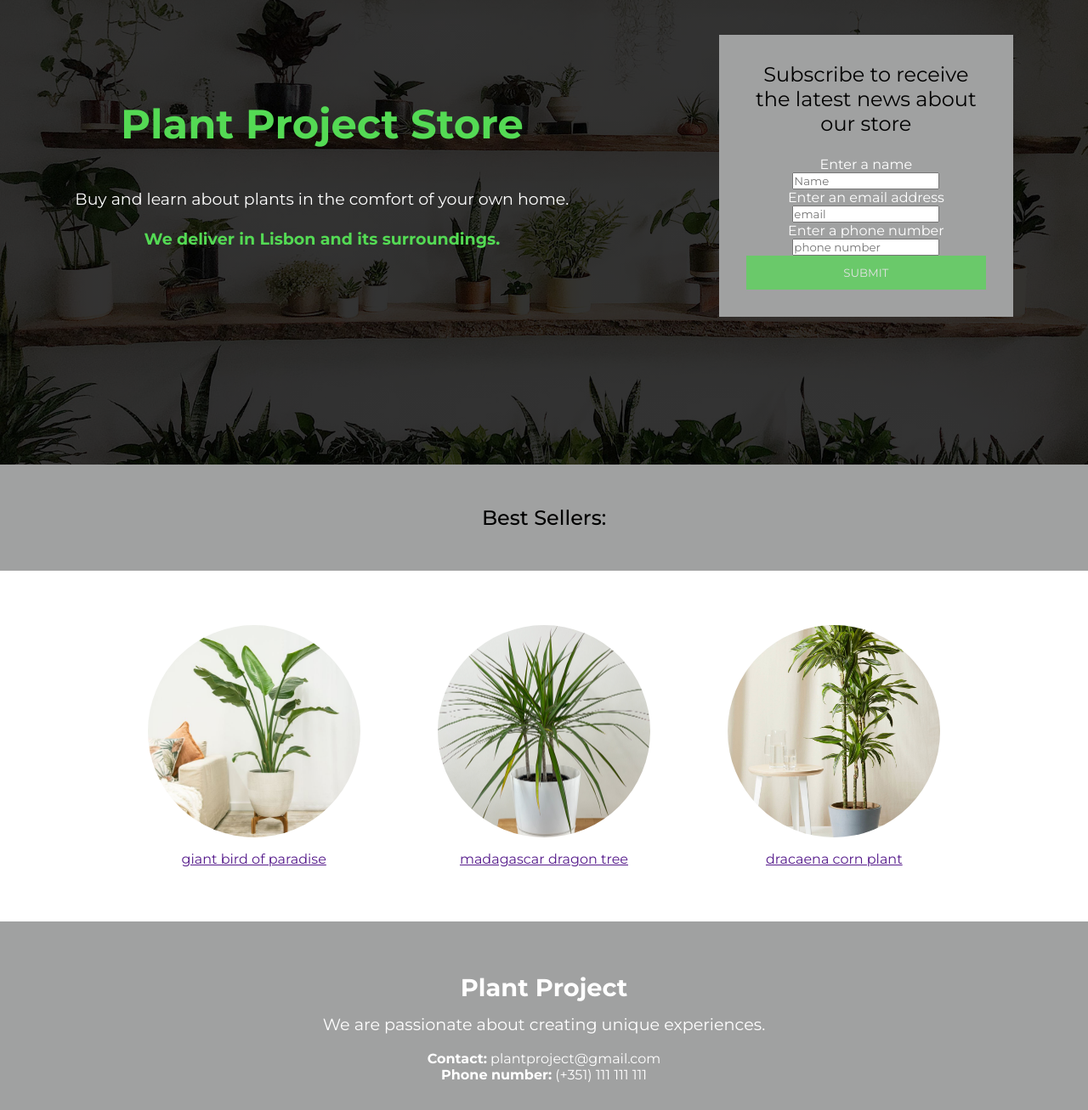
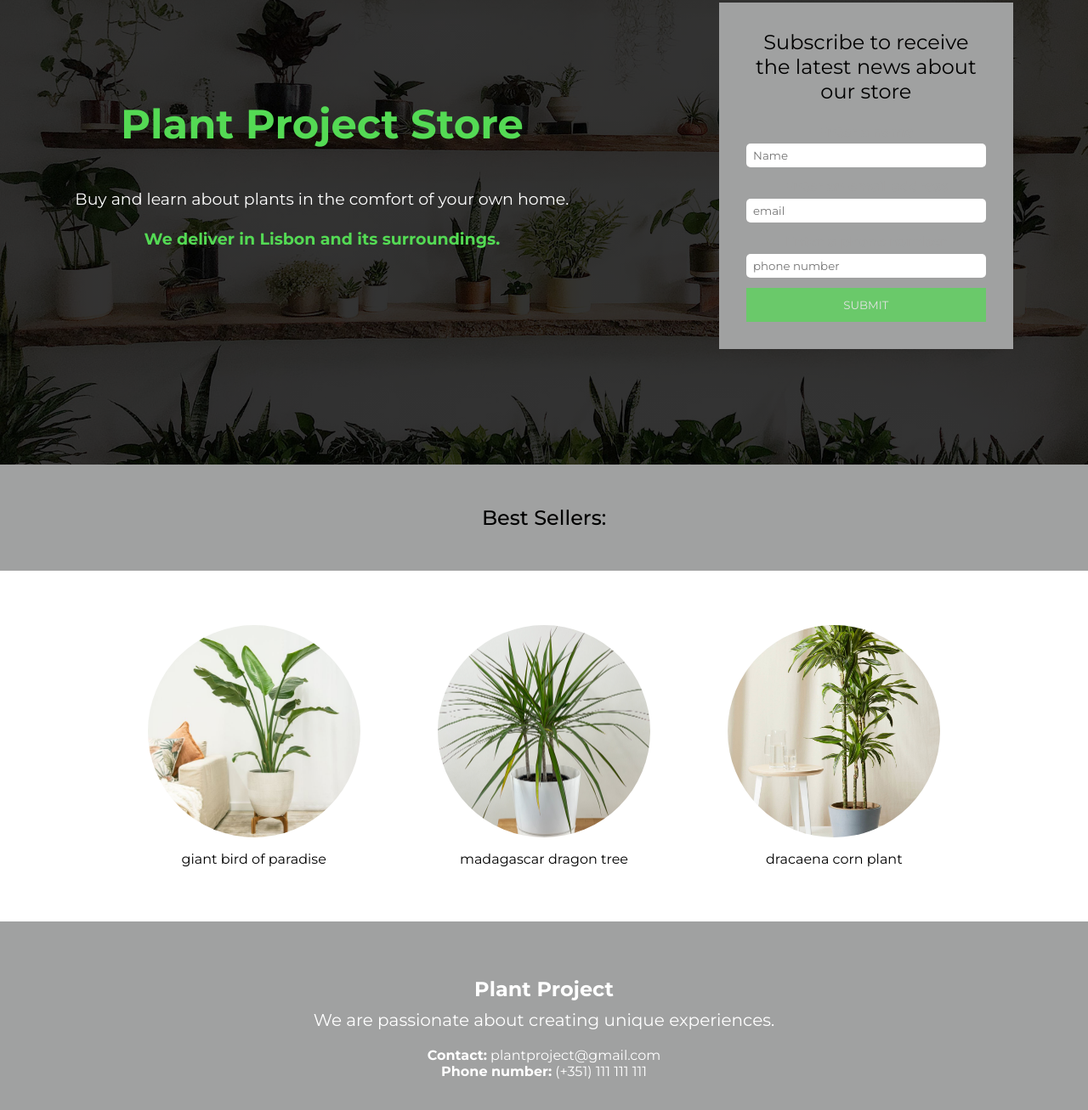
Before and after one commit to fernandaantunes/landing-page, a plain HTML site: page index.html in a window 1280 px wide. Shown: the part 233-1540 px from the top of the page at 85% size. Drawn offline with Linux system fonts and the light colour scheme; a web font is replaced by a local one.

Commit message:
Update styles.css

```diff
--- a/css/styles.css
+++ b/css/styles.css
@@ -30,6 +30,7 @@
 .navigation-bar img{
 float:left;
 }
+
 .navigation-bar ul {
   padding: 0px;
   margin: 0px;
@@ -37,6 +38,7 @@ float:left;
   display:inline-block;
   vertical-align:top;
 }
+
 
 .navigation-bar li {
   list-style-type: none;
@@ -49,10 +51,18 @@ float:left;
 
 .navigation-bar li a {
   color: black;
-  font-size: 16px;
+  font-size: 20px;
   text-decoration: none;
   line-height: 90px;
   padding: 10px 25px;
+}
+
+.navigation-bar li a:hover {
+  color: black;
+  font-size: 20px;
+  line-height: 90px;
+  padding: 10px 25px;
+  text-decoration: underline;
 }
 
 #menu {
@@ -111,20 +121,20 @@ float:left;
   margin-bottom: 1em;
 }
 
-.form-group {
+.sub-form {
   display: flex;
   flex-direction: column;
   margin-bottom: 0.8em;
 }
 
-.form-group label {
+.sub-form label {
   color: #a0a1a1;
   margin-bottom: 0.3em;
   font-weight: bold;
 }
 
-.form-group input,
-.form-group select {
+.sub-form input,
+.sub-form select {
   padding: 6px 8px;
   border-radius: 5px;
   border: none;
@@ -144,6 +154,7 @@ float:left;
 
 .btn:hover {
   opacity: 1;
+  text-decoration: underline;
 }
 
 #key-plants h2 {
@@ -191,6 +202,15 @@ float:left;
   background-image: url("../img/dracaena.jpg");
 }
 
+a:-webkit-any-link {
+  color: black;
+  cursor: pointer;
+  text-decoration: none;}
+
+  .plants a:hover{
+    text-decoration: underline;
+  }
+
 #footer {
   text-align: center;
   color: white;
@@ -202,11 +222,11 @@ float:left;
 }
 
 #footer h3 {
-  font-size: 1.8em;
-  margin-bottom: 0.5em;
+  font-size: 24px;
+  margin-bottom: 10px;
 }
 
 #footer p:nth-child(2) {
-  margin-bottom: 1em;
-  font-size: 1.2em;
+  margin-bottom: 20px;
+  font-size: 20px;
 }
```
